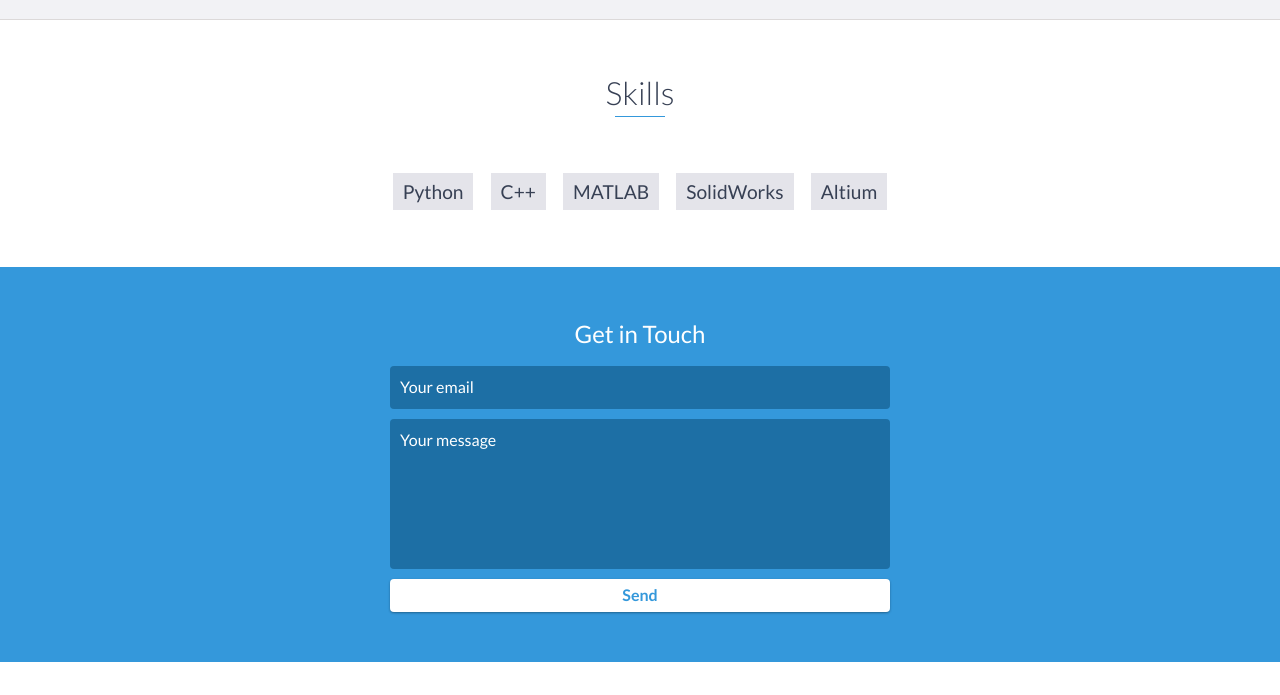
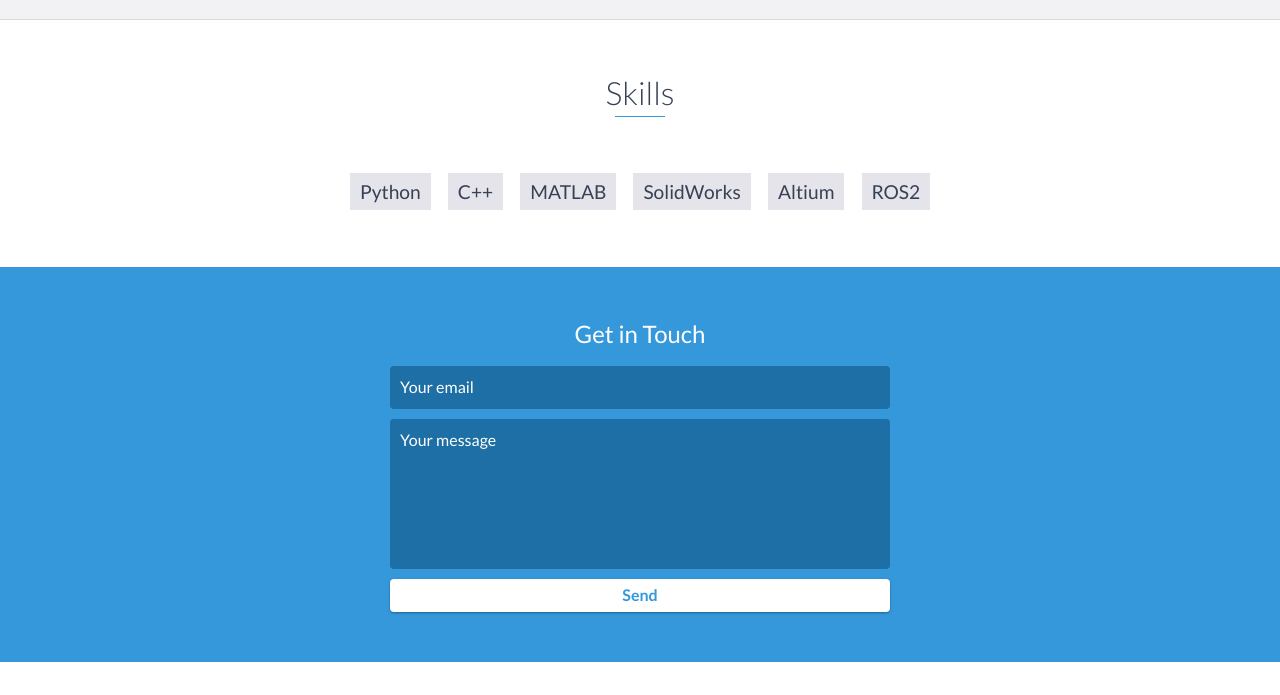
Before and after one commit to Tharusha-Sihan/Tharusha-Sihan.github.io, a website: page index.html in a window 1280 px wide. Shown: the part 3014-3709 px from the top of the page. Drawn offline with nearby package versions, Linux system fonts and the light colour scheme.

Commit message:
[update] cv

```diff
--- a/index.html
+++ b/index.html
@@ -244,6 +244,7 @@
             <li>MATLAB</li>
             <li>SolidWorks</li>
             <li>Altium</li>
+            <li>ROS2</li>
         </ul>
     </div>
     <!-- End #skills -->
```
Also changed, not shown: 1 other file.
